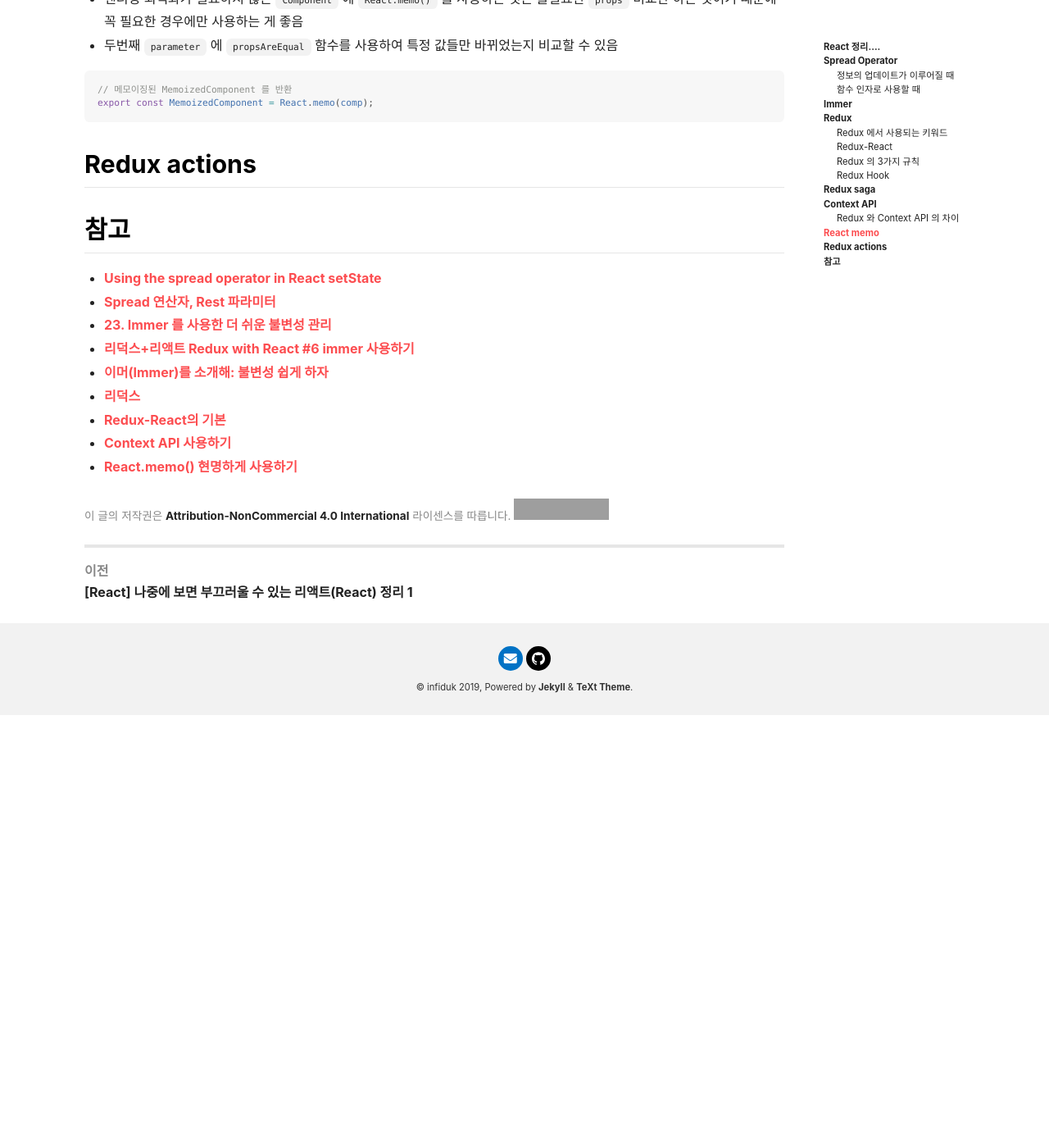
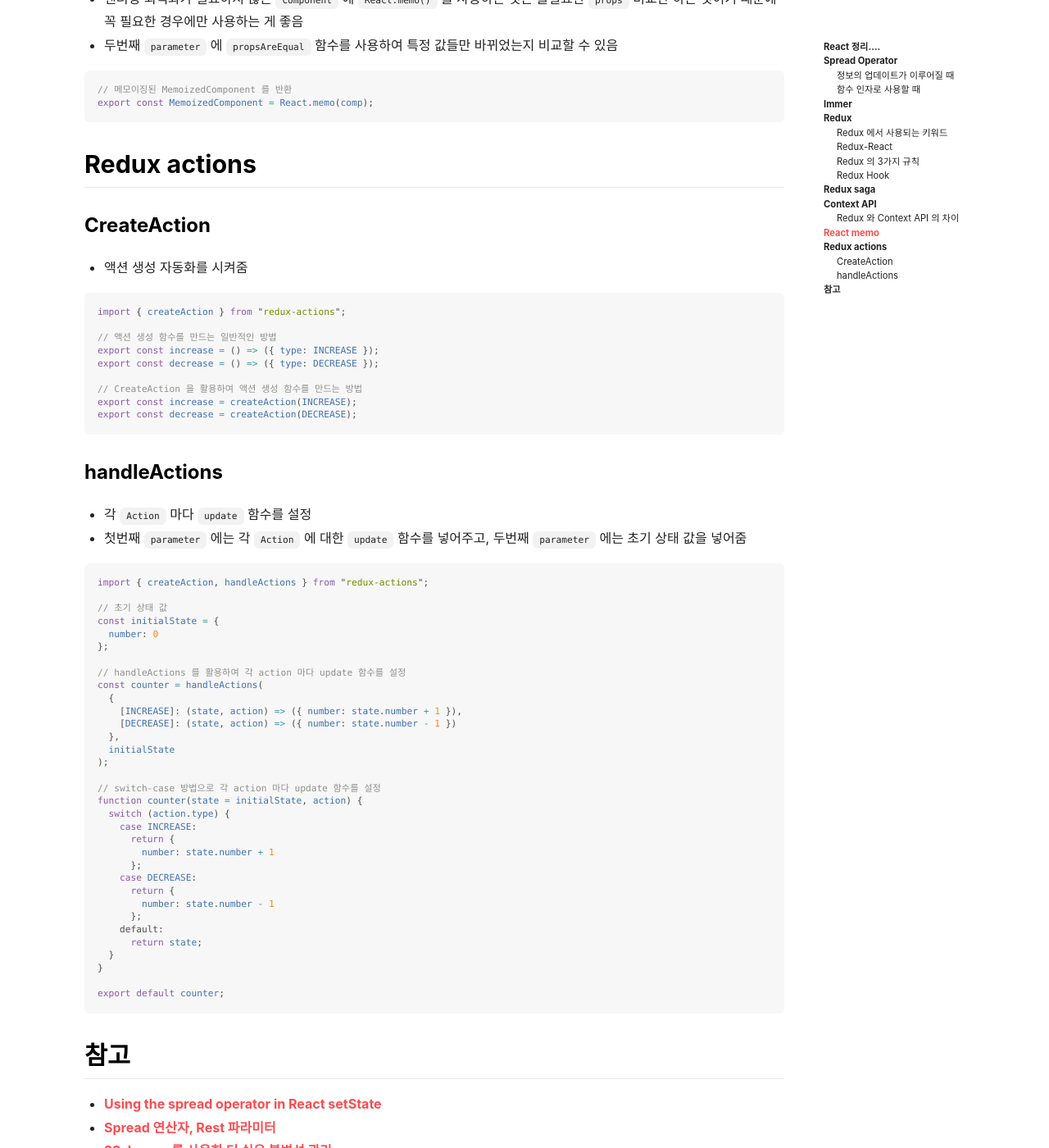
Before and after one commit to infiduk/infiduk.github.io, a Jekyll site: the page built from _posts/2020-08-25-react-study.md, in a window 1280 px wide and 1400 px high, scrolled down 5948 px. Shown: the whole window at 82% size. Built offline with Jekyll 4.4.1, drawn with Linux system fonts in a browser that asks for light colours; nearby versions of some CDN libraries; comment, search, counter and statistics services are not loaded; before the commit the page ends 6820 px from its top, so only the background shows below that; grey boxes are pictures that could not be loaded.

Commit message:
[update post] 나.부.리2 redux-actions 추가

````diff
--- a/_posts/2020-08-25-react-study.md
+++ b/_posts/2020-08-25-react-study.md
@@ -250,6 +250,61 @@
 
 ## Redux actions
 
+### CreateAction
+- 액션 생성 자동화를 시켜줌
+
+``` javascript
+import { createAction } from "redux-actions";
+
+// 액션 생성 함수를 만드는 일반적인 방법
+export const increase = () => ({ type: INCREASE });
+export const decrease = () => ({ type: DECREASE });
+
+// CreateAction 을 활용하여 액션 생성 함수를 만드는 방법
+export const increase = createAction(INCREASE);
+export const decrease = createAction(DECREASE);
+```
+
+### handleActions
+- 각 `Action` 마다 `update` 함수를 설정
+- 첫번째 `parameter` 에는 각 `Action` 에 대한 `update` 함수를 넣어주고, 두번째 `parameter` 에는 초기 상태 값을 넣어줌
+
+``` javascript
+import { createAction, handleActions } from "redux-actions";
+
+// 초기 상태 값
+const initialState = {
+  number: 0
+};
+
+// handleActions 를 활용하여 각 action 마다 update 함수를 설정
+const counter = handleActions(
+  {
+    [INCREASE]: (state, action) => ({ number: state.number + 1 }),
+    [DECREASE]: (state, action) => ({ number: state.number - 1 })
+  },
+  initialState
+);
+
+// switch-case 방법으로 각 action 마다 update 함수를 설정
+function counter(state = initialState, action) {
+  switch (action.type) {
+    case INCREASE:
+      return {
+        number: state.number + 1
+      };
+    case DECREASE:
+      return {
+        number: state.number - 1
+      };
+    default:
+      return state;
+  }
+}
+
+export default counter;
+```
+
 ## 참고
 - [Using the spread operator in React setState](https://medium.com/@thejasonfile/using-the-spread-operator-in-react-setstate-c8a14fc51be1)
 - [Spread 연산자, Rest 파라미터](https://velog.io/@chlwlsdn0828/Js-Spread-%EC%97%B0%EC%82%B0%EC%9E%90-Rest-%ED%8C%8C%EB%9D%BC%EB%AF%B8%ED%84%B0)
````
